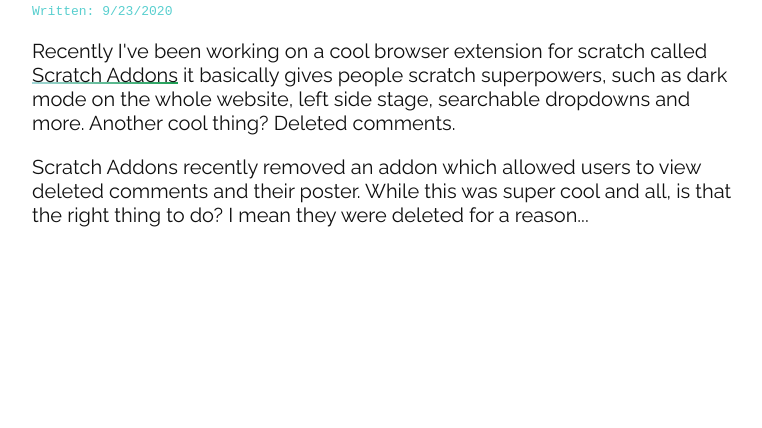
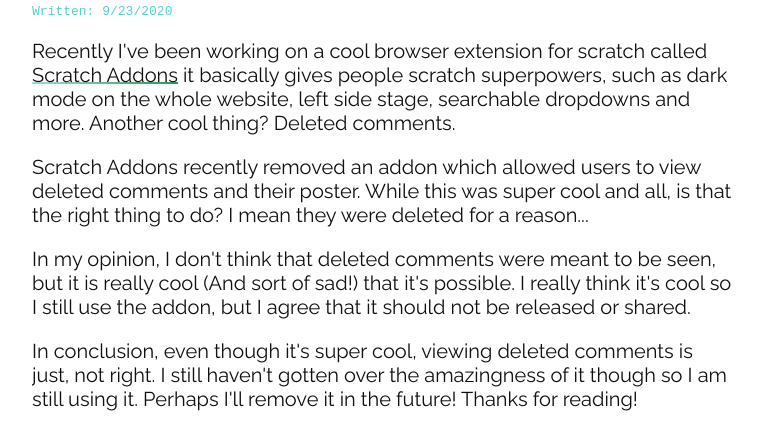
Before and after one commit to Explosion-Scratch/Portfolio, a website built with Parcel: page blog/1_deleted.html in a window 1280 px wide. Shown: the part 189-617 px from the top of the page, without its empty margins (258-1020 px from the left). Built offline with nearby package versions, Linux system fonts and the light colour scheme.

Commit message:
Finished that post

```diff
--- a/blog/1_deleted.html
+++ b/blog/1_deleted.html
@@ -28,6 +28,19 @@
         deleted comments and their poster. While this was super cool and all, is
         that the right thing to do? I mean they were deleted for a reason...
       </p>
+      <p>
+        In my opinion, I don't think that deleted comments were meant to be
+        seen, but it is really cool (And sort of sad!) that it's possible. I
+        really think it's cool so I still use the addon, but I agree that it
+        should not be released or shared.
+      </p>
+      <p>
+        In conclusion, even though it's super cool, viewing deleted comments is
+        just, not right. I still haven't gotten over the amazingness of it
+        though so I am still using it. Perhaps I'll remove it in the future!
+        Thanks for reading! <br />
+        <h2><center>--Explosion--</center></h2>
+      </p>
     </div>
   </body>
 </html>
```
